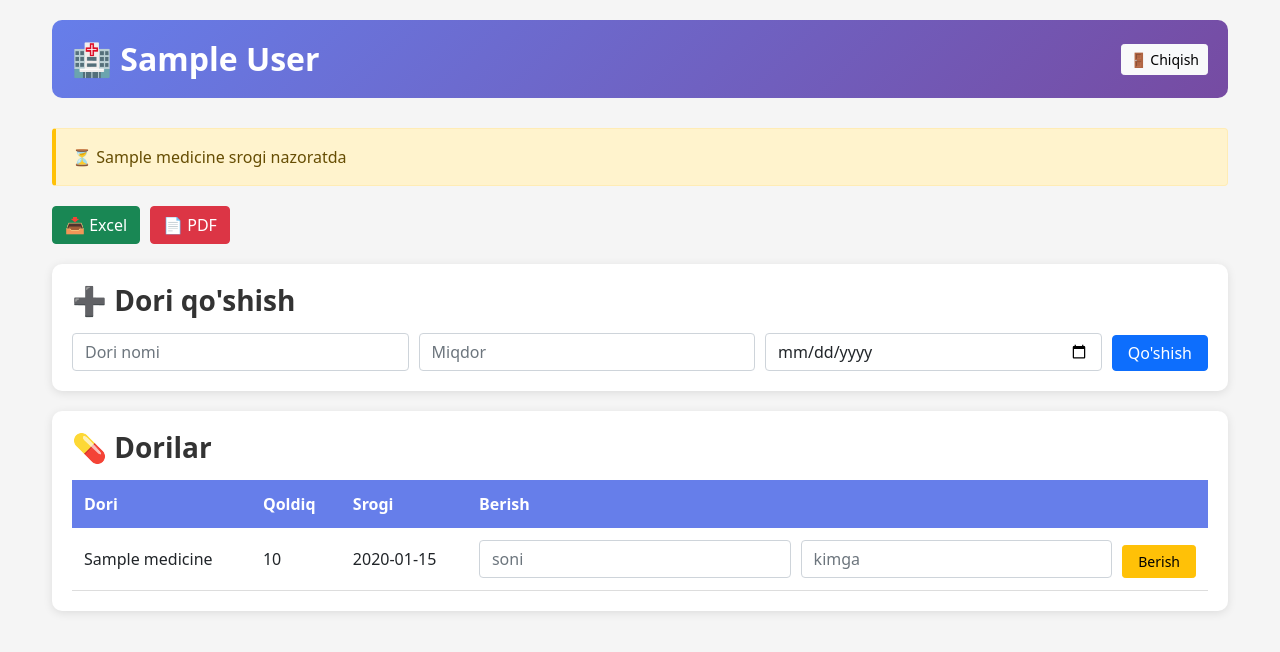
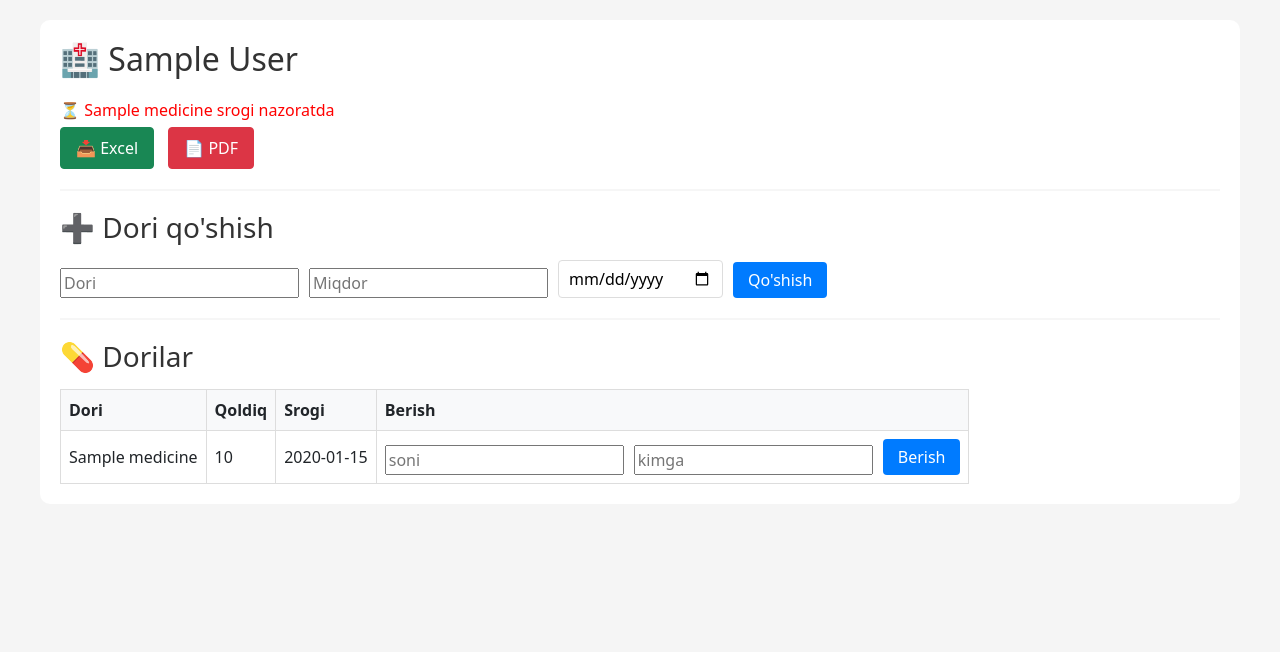
Before and after one commit to wwwkarvonsaroyuz0-droid/apteka-system, a Flask app: page /dashboard in a window 1280 px wide. Shown: the top 652 px of the page. Run offline with Flask 3, Linux system fonts and the light colour scheme; the visitor is signed in with stand-in values (Sample User, id 1); tables that the repository leaves empty hold one stand-in row (values such as "Sample post").

```diff
--- a/templates/dashboard.html
+++ b/templates/dashboard.html
@@ -13,143 +13,126 @@
         .container {
             max-width: 1200px;
             margin: 0 auto;
-        }
-        .header {
-            background: linear-gradient(135deg, #667eea 0%, #764ba2 100%);
-            color: white;
-            padding: 20px;
-            border-radius: 10px;
-            margin-bottom: 30px;
-            display: flex;
-            justify-content: space-between;
-            align-items: center;
-        }
-        .header h2 {
-            margin: 0;
-            font-weight: bold;
-        }
-        .alerts {
-            margin-bottom: 20px;
-        }
-        .alert-warning {
-            background-color: #fff3cd;
-            border-left: 4px solid #ffc107;
-        }
-        .btn-group-custom {
-            margin-bottom: 20px;
-            display: flex;
-            gap: 10px;
-            flex-wrap: wrap;
-        }
-        .section {
             background: white;
             padding: 20px;
             border-radius: 10px;
+        }
+        h2 {
             margin-bottom: 20px;
-            box-shadow: 0 2px 10px rgba(0, 0, 0, 0.1);
+            color: #333;
         }
-        .section h3 {
+        h3 {
+            margin-top: 20px;
+            margin-bottom: 15px;
             color: #333;
-            margin-bottom: 15px;
+        }
+        table {
+            border: 1px solid #ddd;
+            border-collapse: collapse;
+            margin-top: 10px;
+        }
+        th, td {
+            border: 1px solid #ddd;
+            padding: 8px;
+            text-align: left;
+        }
+        th {
+            background-color: #f8f9fa;
             font-weight: bold;
         }
-        table {
-            width: 100%;
-            border-collapse: collapse;
-        }
-        th {
-            background-color: #667eea;
-            color: white;
-            padding: 12px;
-            text-align: left;
-        }
-        td {
-            padding: 12px;
-            border-bottom: 1px solid #ddd;
-        }
-        tr:hover {
-            background-color: #f9f9f9;
-        }
-        .form-inline {
+        form {
             display: flex;
             gap: 10px;
             flex-wrap: wrap;
             align-items: flex-end;
         }
-        .form-inline input {
-            flex: 1;
-            min-width: 150px;
+        input[type="text"],
+        input[type="number"],
+        input[type="date"] {
+            padding: 6px 10px;
+            border: 1px solid #ddd;
+            border-radius: 4px;
         }
-        .form-inline button {
-            padding: 5px 15px;
-            white-space: nowrap;
+        button {
+            padding: 6px 15px;
+            background-color: #007bff;
+            color: white;
+            border: none;
+            border-radius: 4px;
+            cursor: pointer;
+        }
+        button:hover {
+            background-color: #0056b3;
+        }
+        hr {
+            margin: 20px 0;
+            border: none;
+            border-top: 2px solid #ddd;
+        }
+        p {
+            margin: 5px 0;
+        }
+        .btn-success, .btn-danger {
+            text-decoration: none;
+            padding: 8px 15px;
+            border-radius: 4px;
+            display: inline-block;
+            margin-right: 10px;
         }
     </style>
 </head>
 <body>
     <div class="container">
-        <div class="header">
         <h2>🏥 {{session['company_name']}}</h2>
-            <a href="/" class="btn btn-light btn-sm">🚪 Chiqish</a>
-        </div>
 
-        {% if alerts %}
-        <div class="alerts">
         {% for a in alerts %}
-            <div class="alert alert-warning" role="alert">
-                {{a}}
-            </div>
+        <p style="color:red">{{a}}</p>
         {% endfor %}
-        </div>
-        {% endif %}
 
-        <div class="btn-group-custom">
         <a href="/excel" class="btn btn-success">📥 Excel</a>
         <a href="/pdf" class="btn btn-danger">📄 PDF</a>
-        </div>
 
-        <div class="section">
+        <hr>
+
         <h3>➕ Dori qo'shish</h3>
-            <form action="/add" method="post" class="form-inline">
-                <input name="name" placeholder="Dori nomi" class="form-control" required>
-                <input name="qty" placeholder="Miqdor" class="form-control" type="number" required>
-                <input name="expiry" type="date" class="form-control" required>
-                <button type="submit" class="btn btn-primary">Qo'shish</button>
+
+        <form action="/add" method="post">
+            <input name="name" placeholder="Dori">
+            <input name="qty" placeholder="Miqdor">
+            <input name="expiry" type="date">
+            <button>Qo'shish</button>
         </form>
-        </div>
 
-        <div class="section">
+        <hr>
+
         <h3>💊 Dorilar</h3>
-            {% if meds %}
-            <div class="table-responsive">
-                <table>
+
+        <table border="1" cellpadding="8">
         <tr>
         <th>Dori</th>
         <th>Qoldiq</th>
         <th>Srogi</th>
         <th>Berish</th>
         </tr>
+
         {% for m in meds %}
         <tr>
         <td>{{m.name}}</td>
         <td>{{m.left_qty}}</td>
         <td>{{m.expiry_date}}</td>
         <td>
-                            <form action="/give" method="post" class="form-inline">
+
+        <form action="/give" method="post">
         <input type="hidden" name="med_id" value="{{m.id}}">
-                                <input name="qty" placeholder="soni" class="form-control" type="number" required style="min-width: 80px;">
-                                <input name="person" placeholder="kimga" class="form-control" required style="min-width: 100px;">
-                                <button type="submit" class="btn btn-sm btn-warning">Berish</button>
+        <input name="qty" placeholder="soni">
+        <input name="person" placeholder="kimga">
+        <button>Berish</button>
         </form>
+
         </td>
         </tr>
         {% endfor %}
         </table>
     </div>
-            {% else %}
-            <p class="text-muted">Dorilar yo'q</p>
-            {% endif %}
-        </div>
-    </div>
 </body>
 </html>
```
Lines whose indentation alone changed are shown as unchanged.
